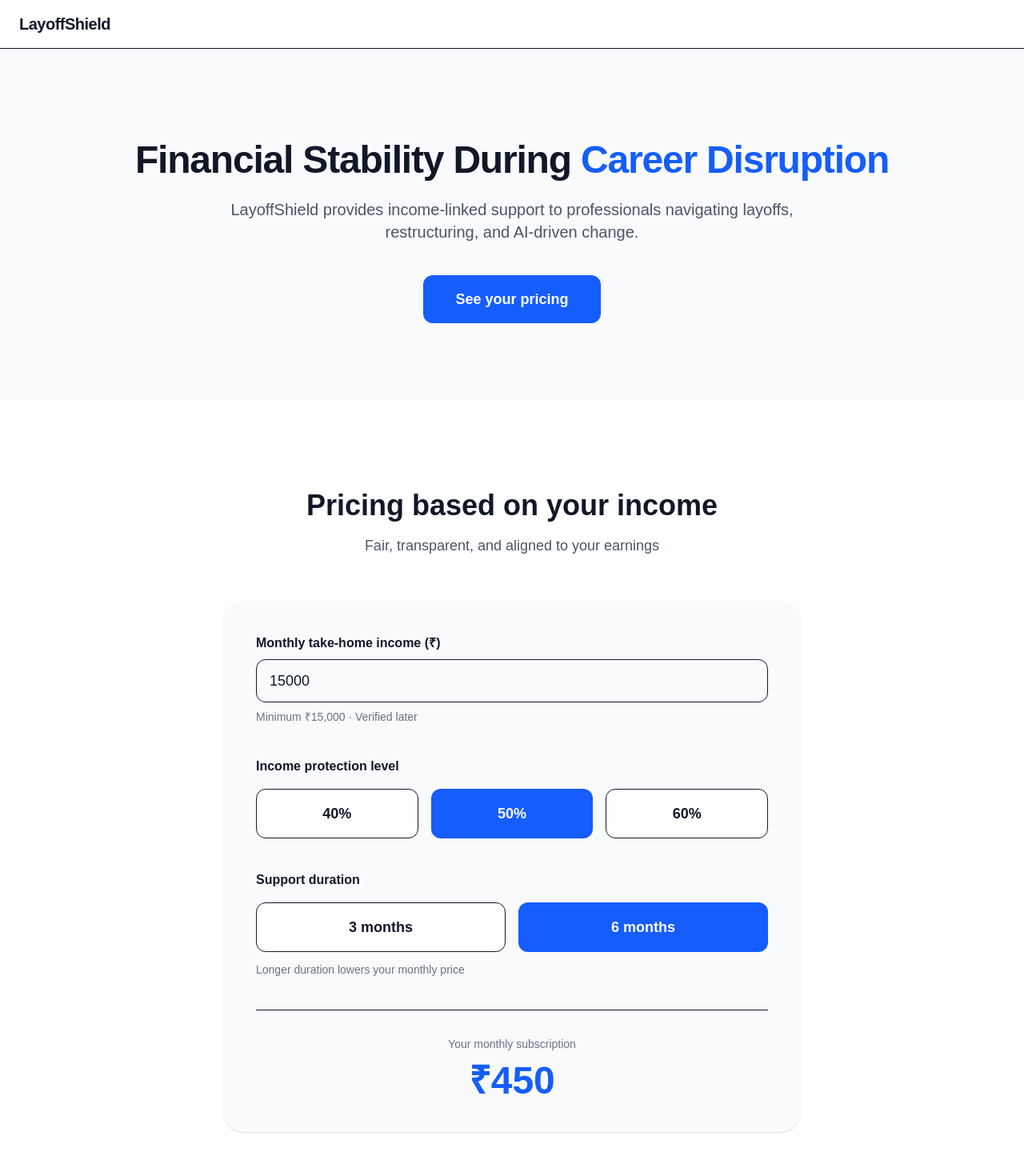
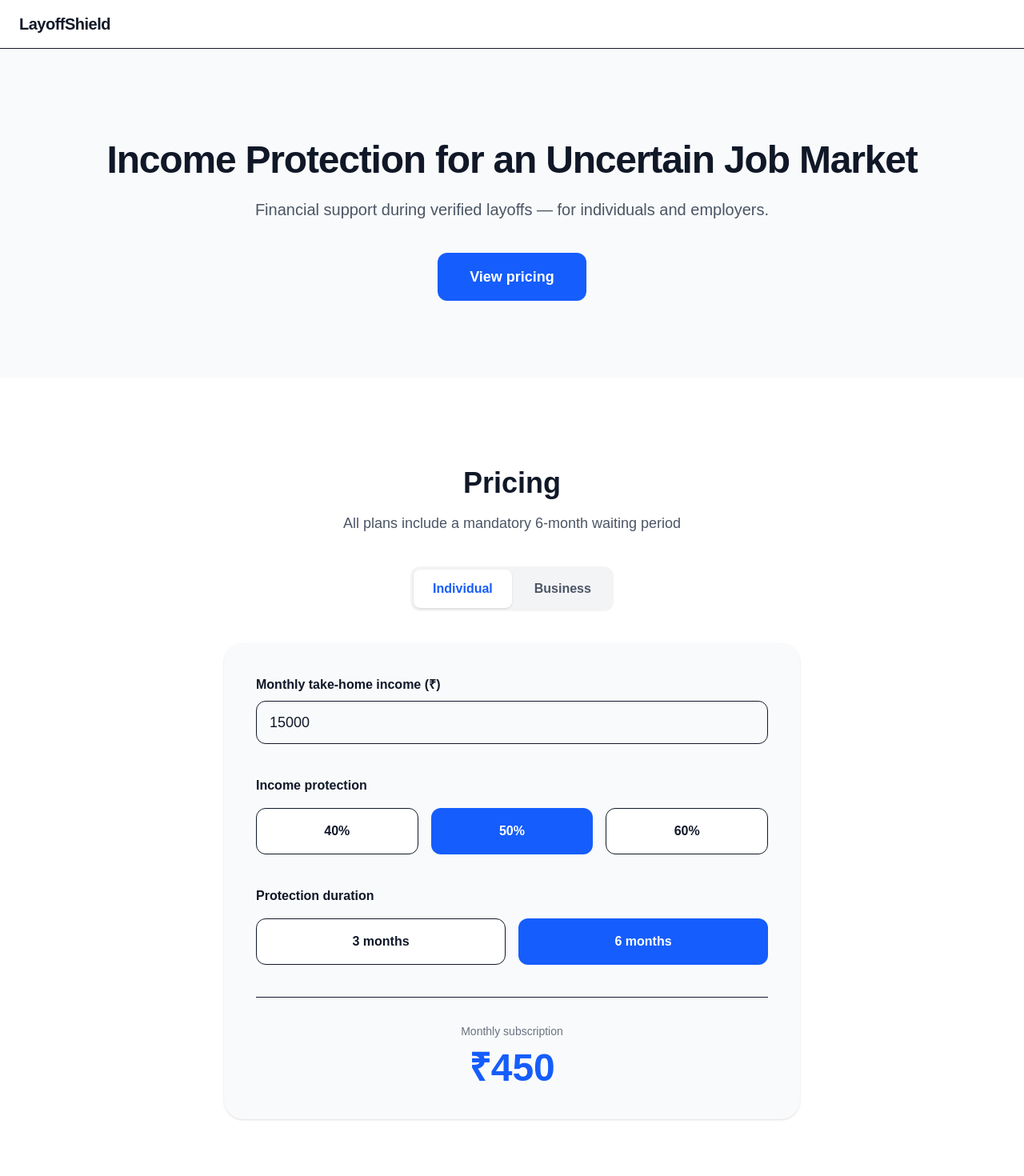
Before and after one commit to khanshe02/layoffshield-website, a Next.js app: page / in a window 1280 px wide. Shown: the top 1470 px of the page at 80% size. Built offline with nearby package versions, Linux system fonts and the light colour scheme.

Commit message:
Add unified pricing table with individual/business toggle and waiting period

```diff
--- a/app/page.tsx
+++ b/app/page.tsx
@@ -3,13 +3,35 @@
 import { useState } from "react";
 
 export default function Home() {
+  const [mode, setMode] = useState<"individual" | "business">("individual");
+
+  // Individual inputs
   const [income, setIncome] = useState(15000);
   const [protection, setProtection] = useState(50);
-  const [duration, setDuration] = useState(6);
+  const [duration, setDuration] = useState<3 | 6>(6);
 
-  const monthlyPrice = Math.max(
+  // Business inputs
+  const [employees, setEmployees] = useState(10);
+  const [bizProtection, setBizProtection] = useState(50);
+  const [bizDuration, setBizDuration] = useState<3 | 6>(6);
+
+  /**
+   * ACTUARIAL NOTE:
+   * 6-month waiting period applies to ALL plans.
+   * Pricing assumes:
+   * - No claims allowed in first 6 months
+   * - Reduced anti-selection
+   * - Lower effective claim probability
+   */
+
+  const individualPrice = Math.max(
     199,
     Math.round((income * protection * duration) / 10000)
+  );
+
+  const businessPrice = Math.max(
+    1999,
+    Math.round((employees * bizProtection * bizDuration * 99) / 10)
   );
 
   return (
@@ -24,26 +46,24 @@ export default function Home() {
         </div>
       </header>
 
-      {/* Spacer */}
       <div className="h-20" />
 
       {/* ================= HERO ================= */}
       <section className="max-w-6xl mx-auto px-6 py-24 text-center">
         <h1 className="text-5xl font-bold tracking-tight">
-          Financial Stability During{" "}
-          <span className="text-blue-600">Career Disruption</span>
+          Income Protection for an Uncertain Job Market
         </h1>
 
         <p className="mt-6 text-xl text-gray-600 max-w-3xl mx-auto">
-          LayoffShield provides income-linked support to professionals navigating
-          layoffs, restructuring, and AI-driven change.
+          Financial support during verified layoffs — for individuals and
+          employers.
         </p>
 
         <a
           href="#pricing"
           className="inline-block mt-10 bg-blue-600 text-white px-10 py-4 rounded-xl text-lg font-semibold hover:bg-blue-700 transition"
         >
-          See your pricing
+          View pricing
         </a>
       </section>
 
@@ -51,18 +71,44 @@ export default function Home() {
       <section id="pricing" className="bg-white py-28">
         <div className="max-w-3xl mx-auto px-6">
 
-          <div className="text-center mb-14">
-            <h2 className="text-4xl font-bold">
-              Pricing based on your income
-            </h2>
+          <div className="text-center mb-10">
+            <h2 className="text-4xl font-bold">Pricing</h2>
             <p className="mt-4 text-gray-600 text-lg">
-              Fair, transparent, and aligned to your earnings
+              All plans include a mandatory 6-month waiting period
             </p>
+          </div>
+
+          {/* MODE SWITCH */}
+          <div className="flex justify-center mb-10">
+            <div className="bg-gray-100 p-1 rounded-xl flex gap-1">
+              <button
+                onClick={() => setMode("individual")}
+                className={`px-6 py-3 rounded-lg font-semibold ${
+                  mode === "individual"
+                    ? "bg-white shadow text-blue-600"
+                    : "text-gray-600"
+                }`}
+              >
+                Individual
+              </button>
+              <button
+                onClick={() => setMode("business")}
+                className={`px-6 py-3 rounded-lg font-semibold ${
+                  mode === "business"
+                    ? "bg-white shadow text-blue-600"
+                    : "text-gray-600"
+                }`}
+              >
+                Business
+              </button>
+            </div>
           </div>
 
           <div className="bg-gray-50 rounded-3xl p-10 shadow-sm space-y-10">
 
-            {/* Income */}
+            {/* ================= INDIVIDUAL ================= */}
+            {mode === "individual" && (
+              <>
                 <div>
                   <label className="block font-semibold mb-2">
                     Monthly take-home income (₹)
@@ -74,22 +120,18 @@ export default function Home() {
                     onChange={(e) => setIncome(Number(e.target.value))}
                     className="w-full border rounded-xl px-4 py-3 text-lg"
                   />
-              <p className="text-sm text-gray-500 mt-2">
-                Minimum ₹15,000 · Verified later
-              </p>
                 </div>
 
-            {/* Protection */}
                 <div>
                   <label className="block font-semibold mb-4">
-                Income protection level
+                    Income protection
                   </label>
                   <div className="grid grid-cols-3 gap-4">
                     {[40, 50, 60].map((p) => (
                       <button
                         key={p}
                         onClick={() => setProtection(p)}
-                    className={`py-4 rounded-xl font-semibold text-lg ${
+                        className={`py-4 rounded-xl font-semibold ${
                           protection === p
                             ? "bg-blue-600 text-white"
                             : "bg-white border"
@@ -101,17 +143,16 @@ export default function Home() {
                   </div>
                 </div>
 
-            {/* Duration */}
                 <div>
                   <label className="block font-semibold mb-4">
-                Support duration
+                    Protection duration
                   </label>
                   <div className="grid grid-cols-2 gap-4">
                     {[3, 6].map((m) => (
                       <button
                         key={m}
-                    onClick={() => setDuration(m)}
-                    className={`py-4 rounded-xl font-semibold text-lg ${
+                        onClick={() => setDuration(m as 3 | 6)}
+                        className={`py-4 rounded-xl font-semibold ${
                           duration === m
                             ? "bg-blue-600 text-white"
                             : "bg-white border"
@@ -121,26 +162,92 @@ export default function Home() {
                       </button>
                     ))}
                   </div>
-              <p className="text-sm text-gray-500 mt-3">
-                Longer duration lowers your monthly price
+                </div>
+
+                <div className="border-t pt-8 text-center">
+                  <p className="text-sm text-gray-500">
+                    Monthly subscription
+                  </p>
+                  <p className="text-5xl font-bold text-blue-600 mt-3">
+                    ₹{individualPrice}
                   </p>
                 </div>
+              </>
+            )}
 
-            {/* Result */}
+            {/* ================= BUSINESS ================= */}
+            {mode === "business" && (
+              <>
+                <div>
+                  <label className="block font-semibold mb-2">
+                    Employees covered
+                  </label>
+                  <input
+                    type="number"
+                    min={5}
+                    value={employees}
+                    onChange={(e) => setEmployees(Number(e.target.value))}
+                    className="w-full border rounded-xl px-4 py-3 text-lg"
+                  />
+                </div>
+
+                <div>
+                  <label className="block font-semibold mb-4">
+                    Coverage level
+                  </label>
+                  <div className="grid grid-cols-3 gap-4">
+                    {[40, 50, 60].map((p) => (
+                      <button
+                        key={p}
+                        onClick={() => setBizProtection(p)}
+                        className={`py-4 rounded-xl font-semibold ${
+                          bizProtection === p
+                            ? "bg-blue-600 text-white"
+                            : "bg-white border"
+                        }`}
+                      >
+                        {p}%
+                      </button>
+                    ))}
+                  </div>
+                </div>
+
+                <div>
+                  <label className="block font-semibold mb-4">
+                    Protection duration
+                  </label>
+                  <div className="grid grid-cols-2 gap-4">
+                    {[3, 6].map((m) => (
+                      <button
+                        key={m}
+                        onClick={() => setBizDuration(m as 3 | 6)}
+                        className={`py-4 rounded-xl font-semibold ${
+                          bizDuration === m
+                            ? "bg-blue-600 text-white"
+                            : "bg-white border"
+                        }`}
+                      >
+                        {m} months
+                      </button>
+                    ))}
+                  </div>
+                </div>
+
                 <div className="border-t pt-8 text-center">
                   <p className="text-sm text-gray-500">
-                Your monthly subscription
+                    Monthly business subscription
                   </p>
                   <p className="text-5xl font-bold text-blue-600 mt-3">
-                ₹{monthlyPrice}
+                    ₹{businessPrice}
                   </p>
                 </div>
-
+              </>
+            )}
           </div>
         </div>
       </section>
 
-      {/* ================= WAITLIST ================= */}
+      {/* ================= WAITLIST (RESTORED) ================= */}
       <section
         id="waitlist"
         className="bg-blue-600 text-white py-28 text-center"
```
Lines whose indentation alone changed are shown as unchanged.
